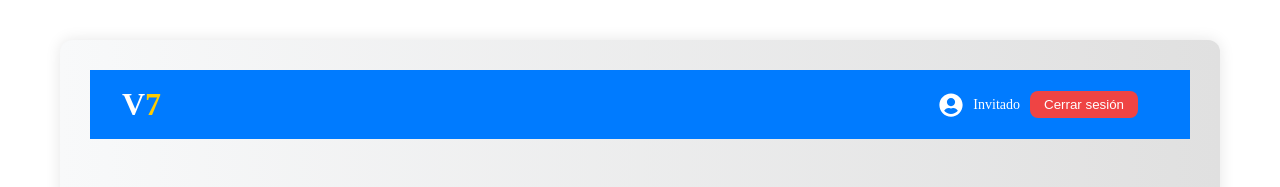
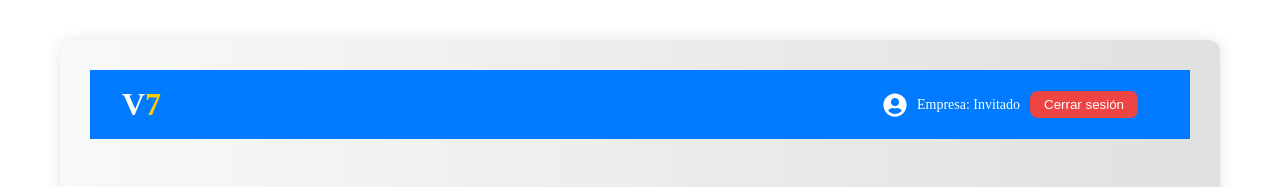
Before and after one commit to LyMCompany/sistema-inventario-rfid, a React (Create React App) app in the folder frontend/: page /dashboard in a window 1280 px wide. Shown: the top 187 px of the page. Built offline with nearby package versions, Linux system fonts and the light colour scheme; sample sign-in values are in the browser's storage.

Commit message:
nombre usuario y baner principal

```diff
--- a/frontend/src/components/Dashboard.jsx
+++ b/frontend/src/components/Dashboard.jsx
@@ -9,7 +9,8 @@ function Dashboard() {
 
   // Validación robusta del usuario
   const rawUsuario = localStorage.getItem('usuario');
-  const usuario = typeof rawUsuario === 'string' && rawUsuario.trim() !== '' ? rawUsuario : 'Invitado';
+  const usuario = JSON.parse(localStorage.getItem('usuario') || '{}');
+
 
   const handleLogout = () => {
     Swal.fire({
@@ -37,7 +38,7 @@ function Dashboard() {
         </div>
         <div className="user-info">
           <FaUserCircle size={24} />
-          <span>{usuario}</span>
+          <span>Empresa: {usuario.empresa || 'Invitado'}</span>
           <button className="logout-button" onClick={handleLogout}>
             Cerrar sesión
           </button>
```
